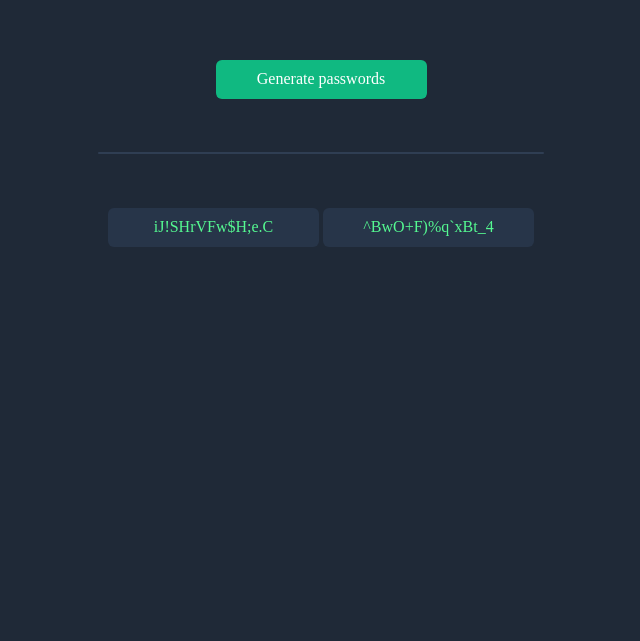
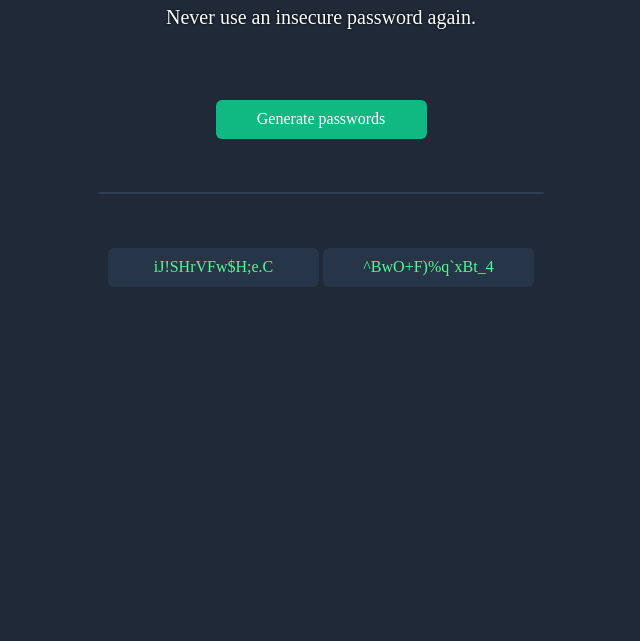
Before and after one commit to mikashit/password-generator, a plain HTML site: page index.html in a window 1280 px wide. Shown: the part 159-800 px from the top of the page, without its empty margins (319-959 px from the left). Drawn offline with nearby package versions, Linux system fonts and the light colour scheme.

Commit message:
Update index.css

```diff
--- a/index.css
+++ b/index.css
@@ -2,7 +2,7 @@ body {
     margin: 0;
     margin-left: 40px;
     margin-right: 40px;
-    margin-top: 30px;
+    margin-top: 70px;
     text-shadow: 0px 0px 3px black;
     margin-bottom: 50px;
     background-color: #1F2937;
```
